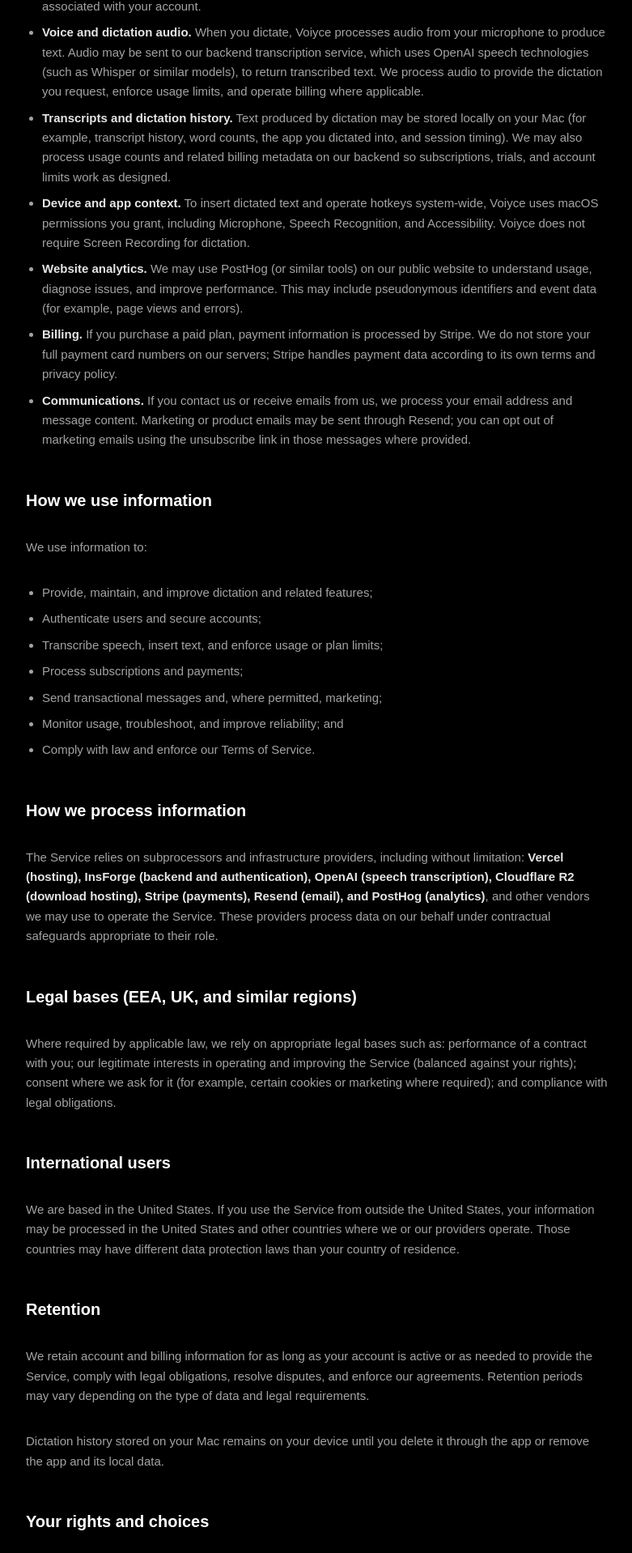
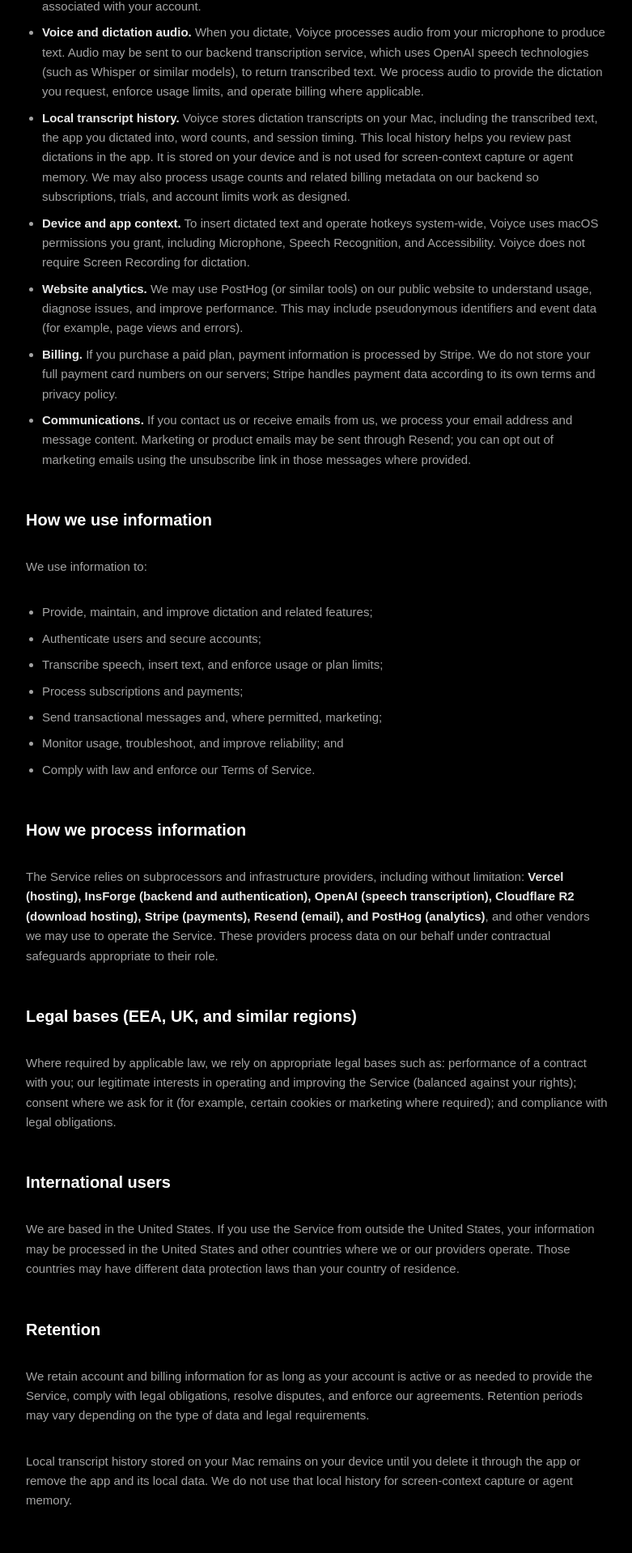
Before and after one commit to sirakinb/Voiyce-Agent, a Next.js app in the folder landing-page/: page /privacy in a window 1280 px wide. Shown: the part 778-2696 px from the top of the page at 81% size, without its empty margins (248-1029 px from the left). Built offline with nearby package versions, Linux system fonts and the light colour scheme; no server answers.

Commit message:
Clarify local transcript history in privacy policy (A11).
Affirm SwiftData transcript storage on the Mac and state it is not
used for screen-context capture or agent memory.

```diff
--- a/landing-page/src/app/privacy/page.tsx
+++ b/landing-page/src/app/privacy/page.tsx
@@ -54,9 +54,11 @@
           usage limits, and operate billing where applicable.
         </li>
         <li>
-          <strong>Transcripts and dictation history.</strong> Text produced by
-          dictation may be stored locally on your Mac (for example, transcript
-          history, word counts, the app you dictated into, and session timing).
+          <strong>Local transcript history.</strong> Voiyce stores dictation
+          transcripts on your Mac, including the transcribed text, the app you
+          dictated into, word counts, and session timing. This local history
+          helps you review past dictations in the app. It is stored on your
+          device and is not used for screen-context capture or agent memory.
           We may also process usage counts and related billing metadata on our
           backend so subscriptions, trials, and account limits work as
           designed.
@@ -140,8 +142,10 @@
         periods may vary depending on the type of data and legal requirements.
       </p>
       <p>
-        Dictation history stored on your Mac remains on your device until you
-        delete it through the app or remove the app and its local data.
+        Local transcript history stored on your Mac remains on your device until
+        you delete it through the app or remove the app and its local data. We
+        do not use that local history for screen-context capture or agent
+        memory.
       </p>
 
       <h2>Your rights and choices</h2>
```
